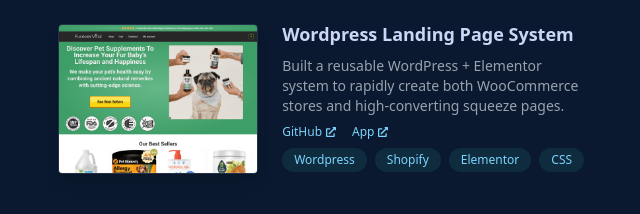
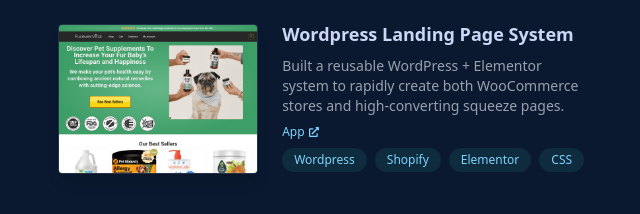
Before and after one commit to mikestarrdev/portfolio-2025, a React (Vite) app: page / in a window 1280 px wide. Shown: the part 1820-2034 px from the top of the page, without its empty margins (564-1204 px from the left). Built offline with nearby package versions, Linux system fonts and the light colour scheme.

Commit message:
update project link

```diff
--- a/src/data/projects.js
+++ b/src/data/projects.js
@@ -5,7 +5,7 @@
       'Built a reusable WordPress + Elementor system to rapidly create both WooCommerce stores and high-converting squeeze pages.',
     image: '/am-lp-system.png',
     tech: ['Wordpress', 'Shopify', 'Elementor', 'CSS'],
-    github: 'https://github.com/your-repo',
+    github: undefined,
     link: 'https://www.furevervital.infinityfreeapp.com/',
     demo: undefined,
   },
```
